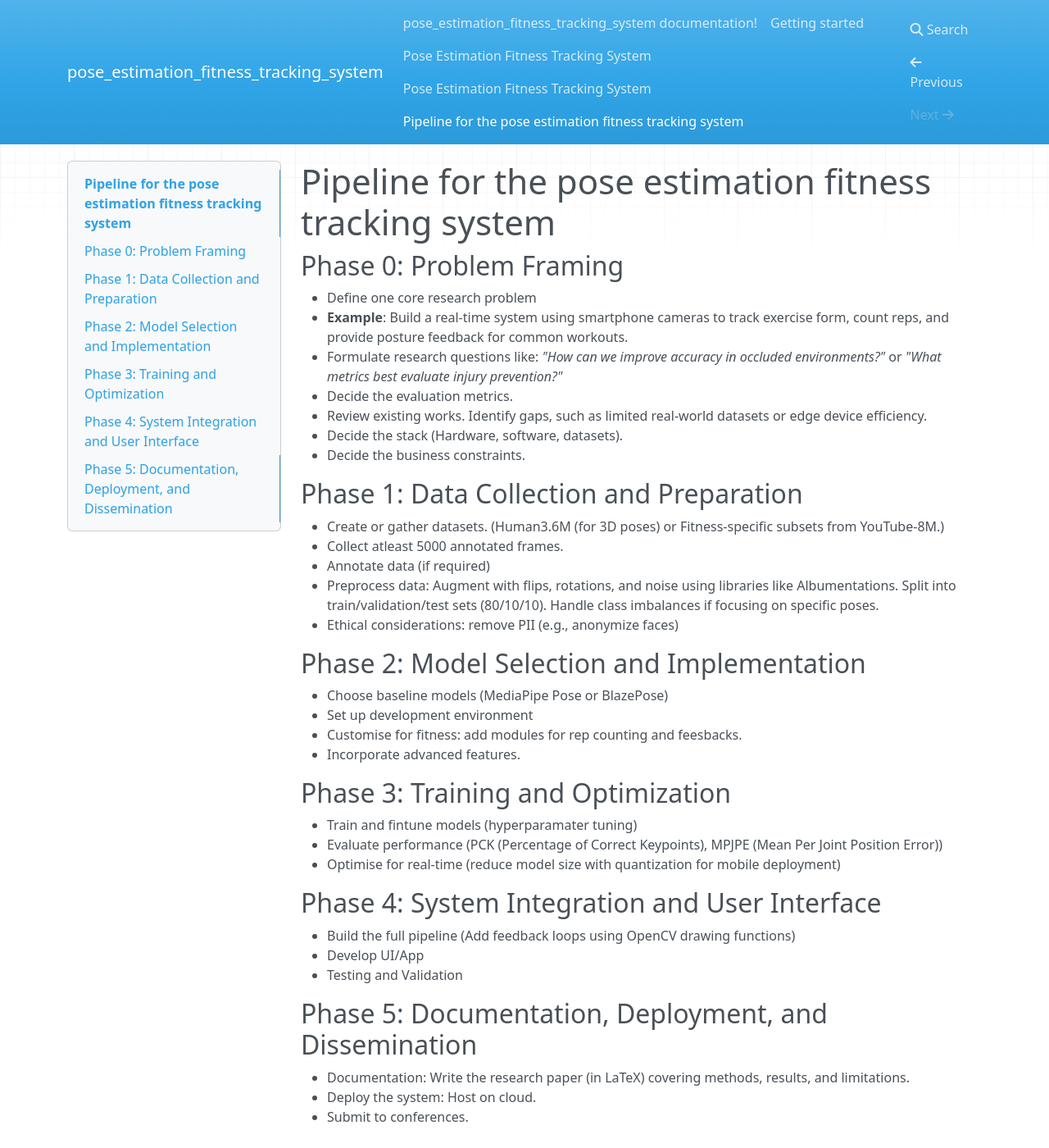
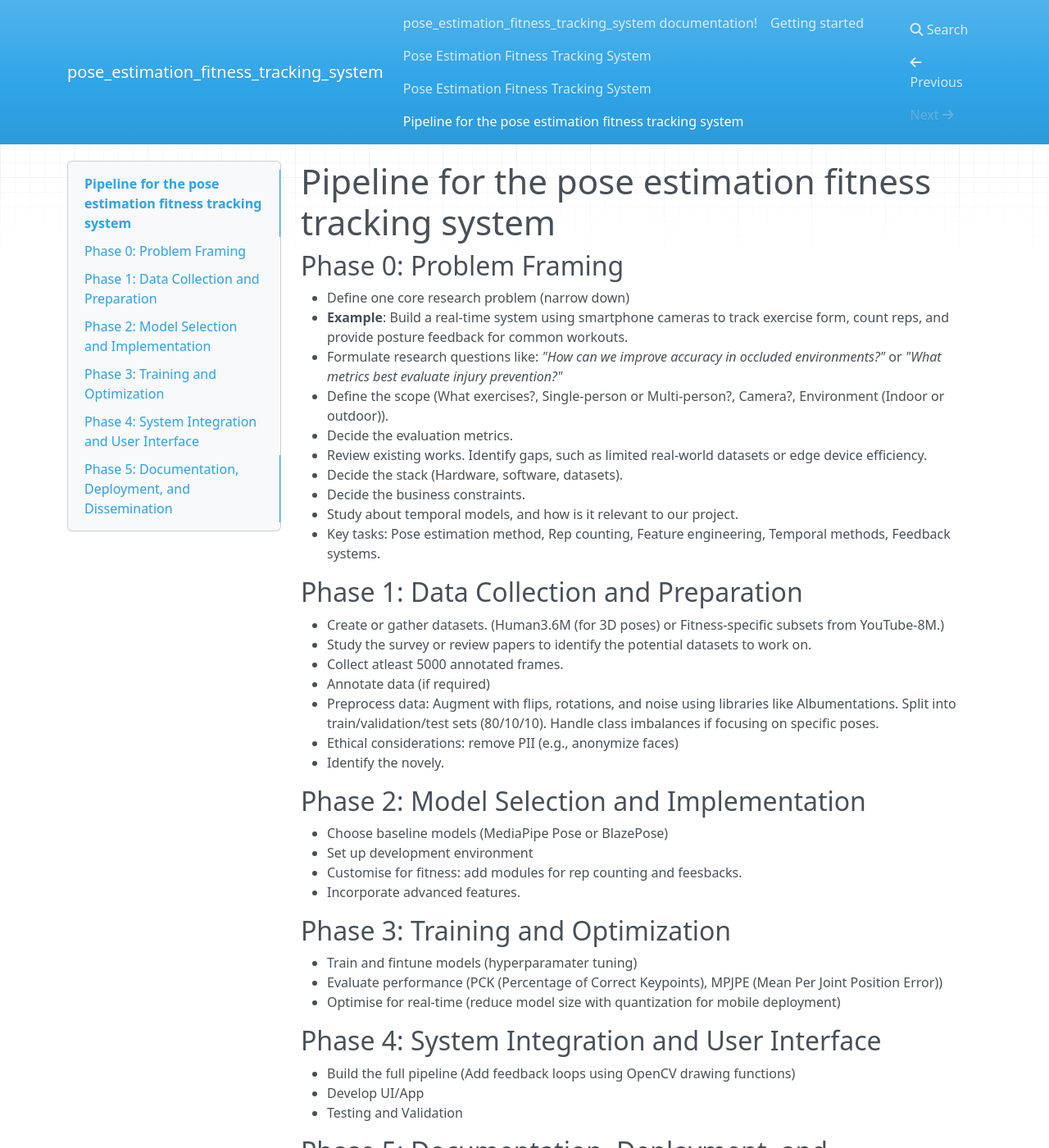
Before and after one commit to Rajendran2201/pose-estimation-fitness-tracking-system, an MkDocs documentation site: the page built from docs/docs/pipeline.md, in a window 1280 px wide and 1400 px high. Shown: the whole window at 82% size. Built offline with MkDocs 1.6.1, drawn with Linux system fonts in a browser that asks for light colours; nearby versions of some CDN libraries.

Commit message:
Update pipeline.md

```diff
--- a/docs/docs/pipeline.md
+++ b/docs/docs/pipeline.md
@@ -2,20 +2,25 @@
 
 
 ## Phase 0: Problem Framing
-- Define one core research problem
+- Define one core research problem (narrow down)
 - **Example**: Build a real-time system using smartphone cameras to track exercise form, count reps, and provide posture feedback for common workouts.
 - Formulate research questions like: _"How can we improve accuracy in occluded environments?"_ or _"What metrics best evaluate injury prevention?"_
+- Define the scope (What exercises?, Single-person or Multi-person?, Camera?, Environment (Indoor or outdoor)).
 - Decide the evaluation metrics.
 - Review existing works. Identify gaps, such as limited real-world datasets or edge device efficiency.
 - Decide the stack (Hardware, software, datasets).
 - Decide the business constraints.
+- Study about temporal models, and how is it relevant to our project.
+- Key tasks: Pose estimation method, Rep counting, Feature engineering, Temporal methods, Feedback systems.
 
 ## Phase 1: Data Collection and Preparation
 - Create or gather datasets. (Human3.6M (for 3D poses) or Fitness-specific subsets from YouTube-8M.)
+- Study the survey or review papers to identify the potential datasets to work on.
 - Collect atleast 5000 annotated frames.
 - Annotate data (if required)
 - Preprocess data: Augment with flips, rotations, and noise using libraries like Albumentations. Split into train/validation/test sets (80/10/10). Handle class imbalances if focusing on specific poses.
 - Ethical considerations: remove PII (e.g., anonymize faces)
+- Identify the novely.
 
 ## Phase 2: Model Selection and Implementation
 - Choose baseline models (MediaPipe Pose or BlazePose)
```
